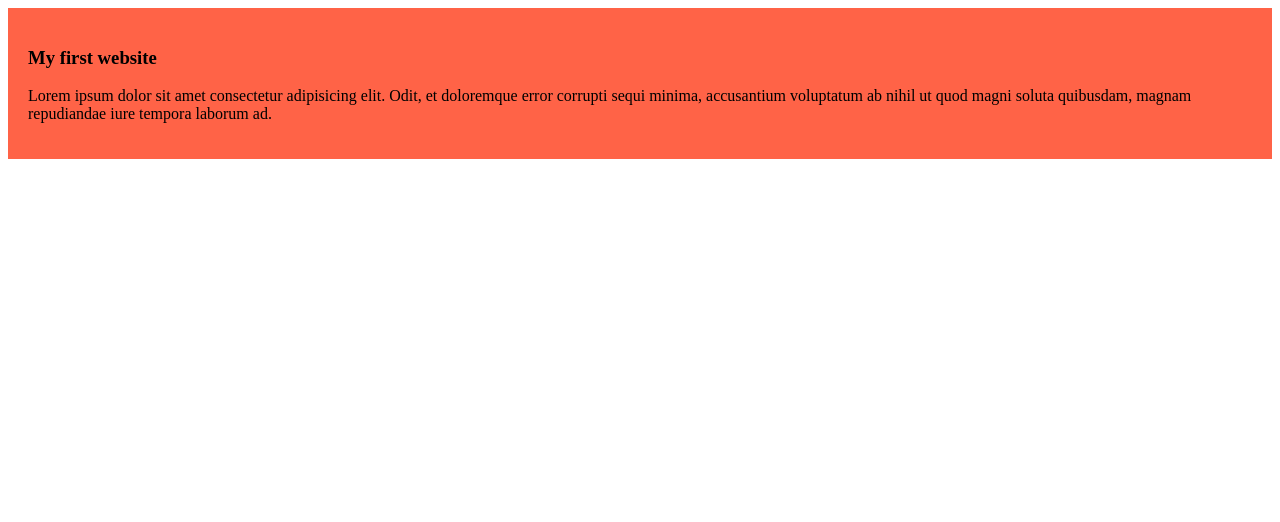
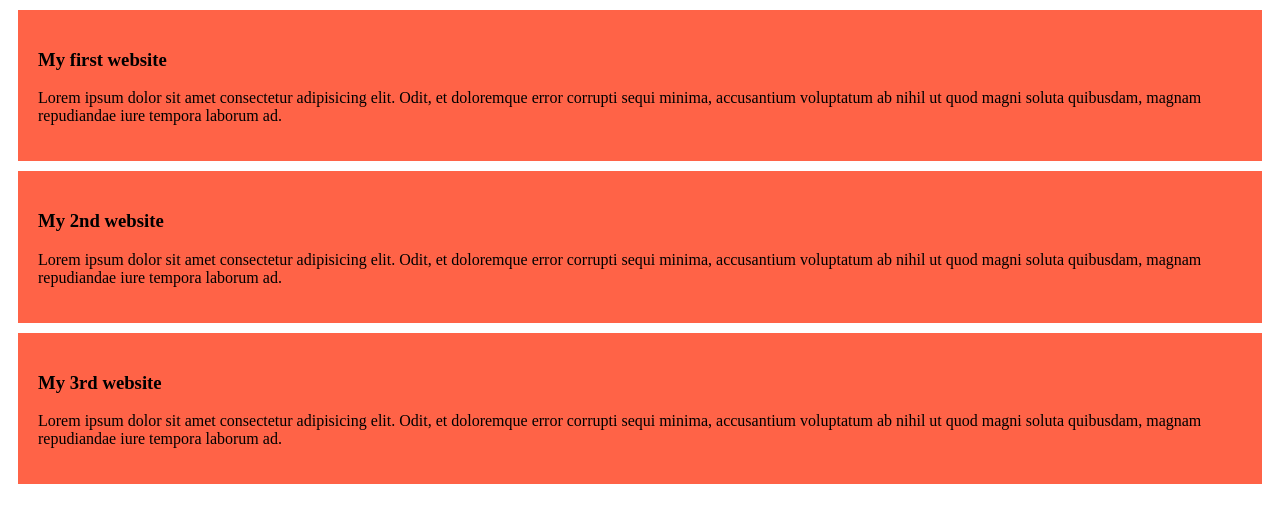
Before and after one commit to MuntahaNeha/my-simple-website, a plain HTML site: page index.html in a window 1280 px wide. Drawn offline with Linux system fonts and the light colour scheme.

Commit message:
added the 2nd and 3rd blog

```diff
--- a/index.html
+++ b/index.html
@@ -11,6 +11,13 @@
         <h3>My first website</h3>
         <p>Lorem ipsum dolor sit amet consectetur adipisicing elit. Odit, et doloremque error corrupti sequi minima, accusantium voluptatum ab nihil ut quod magni soluta quibusdam, magnam repudiandae iure tempora laborum ad.</p>
     </div>
-
+    <div>
+        <h3>My 2nd website</h3>
+        <p>Lorem ipsum dolor sit amet consectetur adipisicing elit. Odit, et doloremque error corrupti sequi minima, accusantium voluptatum ab nihil ut quod magni soluta quibusdam, magnam repudiandae iure tempora laborum ad.</p>
+    </div>
+    <div>
+        <h3>My 3rd website</h3>
+        <p>Lorem ipsum dolor sit amet consectetur adipisicing elit. Odit, et doloremque error corrupti sequi minima, accusantium voluptatum ab nihil ut quod magni soluta quibusdam, magnam repudiandae iure tempora laborum ad.</p>
+    </div>
 </body>
 </html>
--- a/styles/blog.css
+++ b/styles/blog.css
@@ -1,4 +1,5 @@
 div{
     background-color: tomato;
     padding: 20px;
+    margin: 10px;
 }
```
